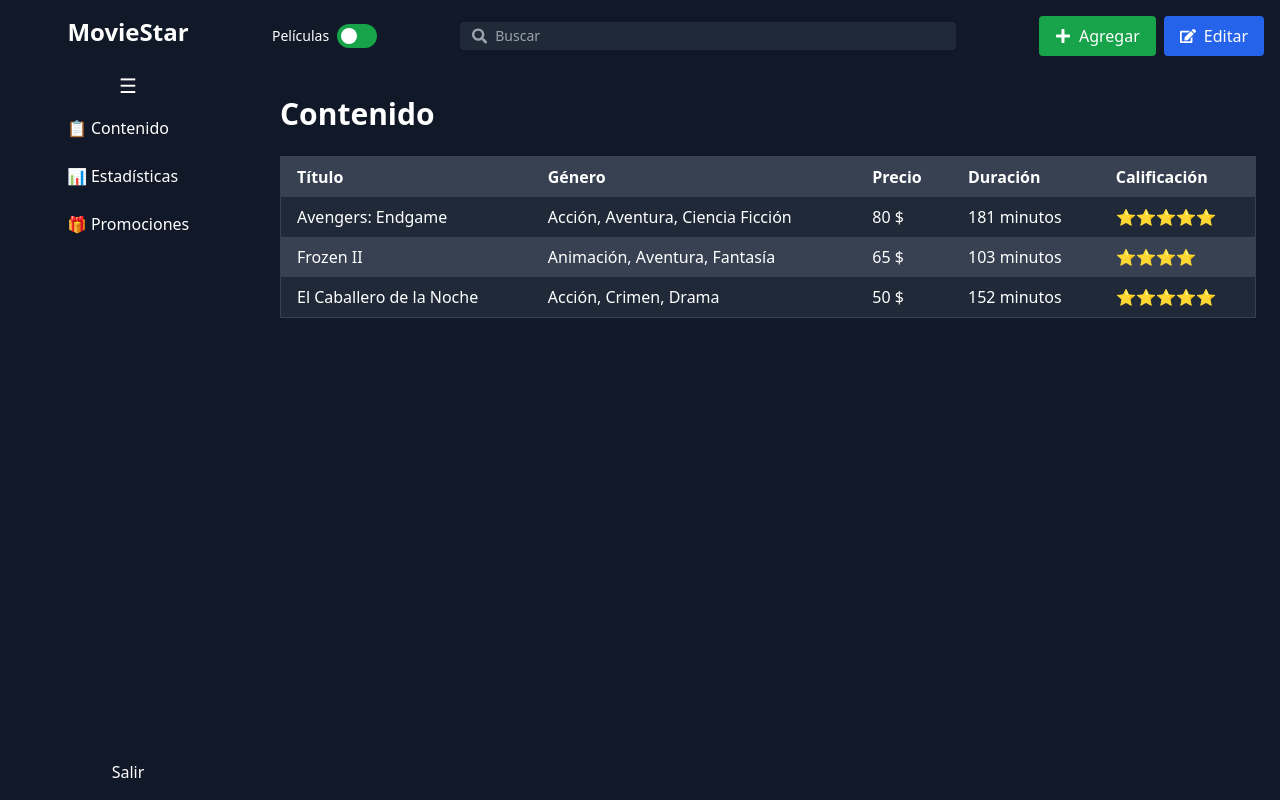
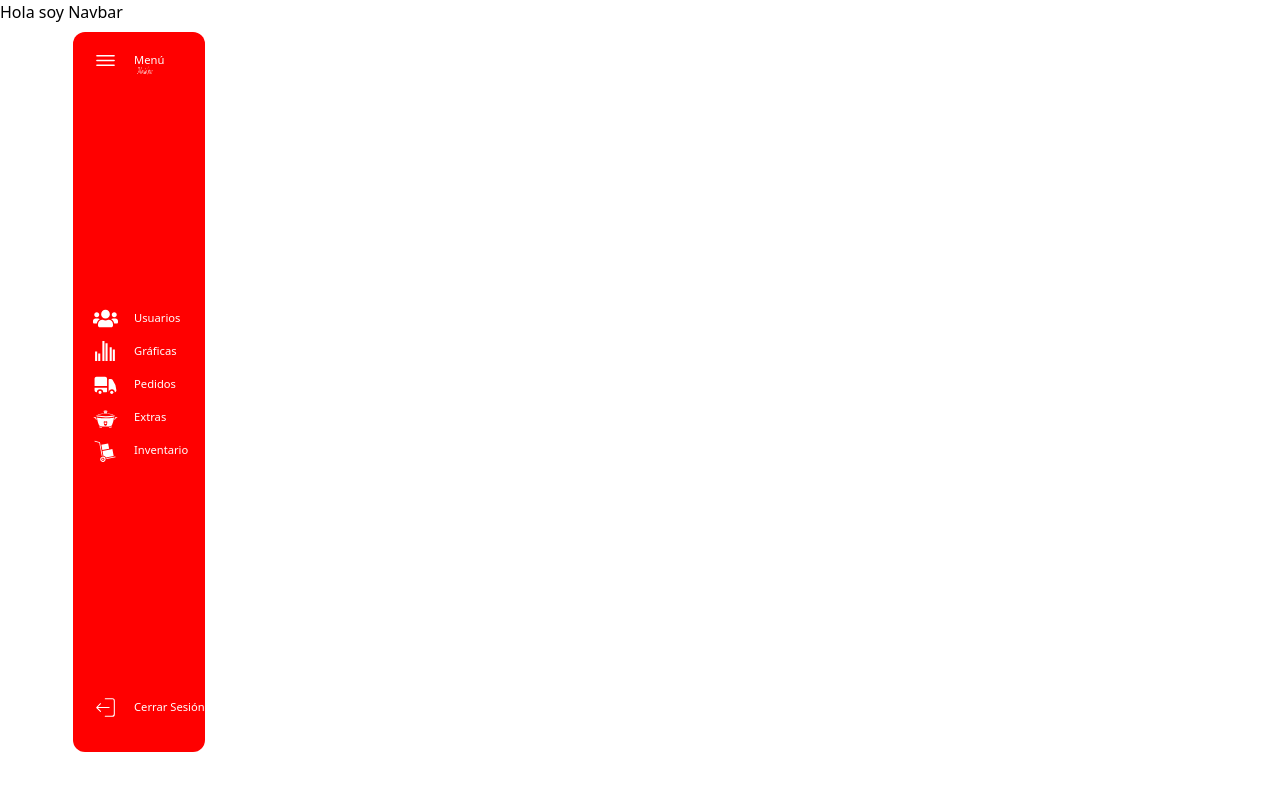
Before and after one commit to MarmolejoValle/MovieStar, a React (Vite) app: page /admin-views in a window 1280 px wide. Built offline with nearby package versions, Linux system fonts and the light colour scheme; a web font is replaced by a local one.

Commit message:
Se elimino todo progreso de admin, y dejamos un nuevo sidebar, apartir de ahi se va trabajar el navbar y la pantalla de contenido

```diff
--- a/package.json
+++ b/package.json
@@ -10,6 +10,8 @@
     "preview": "vite preview"
   },
   "dependencies": {
+    "flowbite": "^2.5.2",
+    "flowbite-react": "^0.10.2",
     "react": "^18.3.1",
     "react-dom": "^18.3.1",
     "react-icons": "^5.3.0",
--- /dev/null
+++ b/src/admin/components/IconLabel.jsx
@@ -0,0 +1,13 @@
+import { Label } from "flowbite-react";
+import { Link } from "react-router-dom";
+
+export const IconLabel = ({Icon,value,id,boolean,urlRoute,funtion})=>{
+    return(
+        <Link to={urlRoute} onClick={funtion}>
+        <div className="flex items-center mt-1 mb-1 hover:border-l-4 duration-75" id={id}>
+                        <Icon size={25} className="mr-4 ml-5 " />
+                        <Label value={value} className="text-white text-[.7rem] " hidden={boolean}  />
+         </div>
+         </Link>
+    );
+}
--- a/src/admin/components/NavbarAdmin.jsx
+++ b/src/admin/components/NavbarAdmin.jsx
@@ -1,57 +1,11 @@
-import React, { useState } from "react";
-import { FaPlus, FaEdit, FaSearch } from "react-icons/fa"; // Iconos
+import React, { Component } from 'react'
 
-const NavbarAdmin = () => {
-  const [isPeliculas, setIsPeliculas] = useState(true);
-
-  const toggleSwitch = () => {
-    setIsPeliculas(!isPeliculas);
-  };
+export const NavbarAdmin = () => {
 
   return (
-    <header className="flex items-center justify-between bg-gray-900 p-4 text-white">
-      {/* Switch Películas/Series */}
-      <div className="flex items-center">
-        <label className="flex items-center cursor-pointer">
-          <span className="text-sm mr-2">{isPeliculas ? "Películas" : "Series"}</span>
-          <div
-            className={`relative w-10 h-6 rounded-full ${
-              isPeliculas ? "bg-green-600" : "bg-blue-600"
-            }`}
-            onClick={toggleSwitch}
-          >
-            <div
-              className={`absolute w-4 h-4 bg-white rounded-full top-1 ${
-                isPeliculas ? "left-1" : "right-1"
-              } transition-all`}
-            ></div>
-          </div>
-        </label>
-      </div>
+    <div>Hola soy Navbar</div>
+  )
 
-      {/* Barra de búsqueda */}
-      <div className="flex items-center w-1/2 bg-gray-800 rounded px-3 py-1">
-        <FaSearch className="text-gray-400" />
-        <input
-          type="text"
-          placeholder="Buscar"
-          className="ml-2 w-full bg-transparent text-sm placeholder-gray-400 text-white focus:outline-none"
-        />
-      </div>
+}
 
-      {/* Botones */}
-      <div className="flex space-x-2">
-        <button className="flex items-center px-4 py-2 bg-green-600 text-white rounded hover:bg-green-700">
-          <FaPlus className="mr-2" />
-          Agregar
-        </button>
-        <button className="flex items-center px-4 py-2 bg-blue-600 text-white rounded hover:bg-blue-700">
-          <FaEdit className="mr-2" />
-          Editar
-        </button>
-      </div>
-    </header>
-  );
-};
-
-export default NavbarAdmin;
+export default NavbarAdmin
--- a/src/admin/components/Sidebar.jsx
+++ b/src/admin/components/Sidebar.jsx
@@ -1,51 +1,58 @@
-import React, { useState } from "react";
+import { IoIosMenu } from "react-icons/io";
+import { GiHandTruck, GiRiceCooker } from "react-icons/gi";
+import { HiTruck } from "react-icons/hi2";
+import { RiBarChartGroupedLine } from "react-icons/ri";
+import { FaUsers } from "react-icons/fa";
+import { CiLogout } from "react-icons/ci";
+import { useState } from "react";
+import { IconLabel } from "./IconLabel";
 
-const Sidebar = ({ setSection }) => {
-  const [isExpanded, setIsExpanded] = useState(false);
+export const Sidebar = () => {
+  const [labelVision, setLabelVision] = useState({ vision: false, width: "w-44" });
+
+  const changeSize = () => {
+    setLabelVision((prev) => ({
+      vision: !prev.vision,
+      width: prev.vision ? "w-44" : "w-14",
+    }));
+  };
 
   return (
-    <aside
-      className={`bg-gray-900 text-white w-${isExpanded ? "64" : "16"}
-        hover:w-64 transition-all duration-300 h-screen flex flex-col items-center p-4`}
-      onMouseEnter={() => setIsExpanded(true)}
-      onMouseLeave={() => setIsExpanded(false)}
-    >
-      {/* MovieStar or M depending on expansion */}
-      <div className="text-2xl font-bold text-white mb-6">
-        {isExpanded ? "MovieStar" : "M"}
+    <>
+      <div className={`${labelVision.wigth}  ml-4 mr-4 h-[90vh] mt-8 flex justify-center items-center`} >
+        <nav id="barNav" style={{ backgroundColor: "red" }} className={`text-white ${labelVision.wigth} h-[90vh] fixed  flex flex-col justify-between  rounded-xl   duration-75`}>
+
+          <div className="flex flex-col mt-3" id="menu" >
+            <div onClick={changeSize}>
+              <IconLabel Icon={IoIosMenu} value={"Menú"} id={"users"} boolean={labelVision.vision} />
+
+            </div>
+
+          </div>
+
+          <div className="flex flex-col ">
+            <IconLabel Icon={FaUsers} value={"Usuarios"} id={"Usuarios"} boolean={labelVision.vision} urlRoute={"/Users"} />
+            <IconLabel Icon={RiBarChartGroupedLine} value={"Gráficas"} id={"users"} boolean={labelVision.vision} urlRoute={"/Graphics"} />
+            <IconLabel Icon={HiTruck} value={"Pedidos"} id={"Pedidos"} boolean={labelVision.vision} urlRoute={"/Ordens"} />
+            <IconLabel Icon={GiRiceCooker} value={"Extras"} id={"Extras"} boolean={labelVision.vision} urlRoute={"/Extras"} />
+            <IconLabel Icon={GiHandTruck} value={"Inventario"} id={"users"} boolean={labelVision.vision} urlRoute={"/Inventory"} />
+          </div>
+          <div className="flex flex-col mb-3" id="footer">
+
+            <IconLabel Icon={CiLogout} value={"Cerrar Sesión"} id={"Salir"} boolean={labelVision.vision} urlRoute={"/"} />
+            <div className="flex justify-center mt-4">
+              <img style={{ width: "16px" , height: "15px" }}
+                src="/LOGO-MS.png"
+                alt="Logo de la Empresa"
+                className="absolute top-8 left-16 h-20 w-auto"
+              />
+
+            </div>
+          </div>
+
+        </nav>
       </div>
-
-      <div
-        className="text-xl mb-4 cursor-pointer"
-      >
-        ☰
-      </div>
-
-      <ul className="flex flex-col gap-6">
-        <li
-          className="hover:cursor-pointer hover:text-gray-300"
-          onClick={() => setSection("Contenido")}
-        >
-          {isExpanded ? "📋 Contenido" : "📋"}
-        </li>
-        <li
-          className="hover:cursor-pointer hover:text-gray-300"
-          onClick={() => setSection("Estadísticas")}
-        >
-          {isExpanded ? "📊 Estadísticas" : "📊"}
-        </li>
-        <li
-          className="hover:cursor-pointer hover:text-gray-300"
-          onClick={() => setSection("Promociones")}
-        >
-          {isExpanded ? "🎁 Promociones" : "🎁"}
-        </li>
-      </ul>
-
-      <div className="mt-auto hover:cursor-pointer hover:text-red-500">
-        {isExpanded ? "Salir" : "🚪"}
-      </div>
-    </aside>
+    </>
   );
 };
 
--- a/src/admin/pages/Contenido.jsx
+++ b/src/admin/pages/Contenido.jsx
@@ -1,84 +1,16 @@
-import React from "react";
-import Sidebar from "../components/Sidebar";
-import Navbar from "../components/NavbarAdmin";
+import React, { Component } from 'react'
+import Sidebar from '../components/Sidebar'
+import NavbarAdmin from '../components/NavbarAdmin'
 
-const Contenido = () => {
-  const peliculas = [
-    {
-      titulo: "Avengers: Endgame",
-      genero: "Acción, Aventura, Ciencia Ficción",
-      precio: "80 $",
-      duracion: "181 minutos",
-      calificacion: 5,
-    },
-    {
-      titulo: "Frozen II",
-      genero: "Animación, Aventura, Fantasía",
-      precio: "65 $",
-      duracion: "103 minutos",
-      calificacion: 4,
-    },
-    {
-      titulo: "El Caballero de la Noche",
-      genero: "Acción, Crimen, Drama",
-      precio: "50 $",
-      duracion: "152 minutos",
-      calificacion: 5,
-    },
-  ];
-
-  const renderStars = (count) => {
-    return Array(count).fill("⭐").join("");
-  };
+export const Contenido = () => {
 
   return (
-    <div className="flex">
-      {/* Sidebar */}
+    <div className="flex flex-row">
+      <NavbarAdmin />
       <Sidebar />
+    </div>
+  )
 
-      {/* Main Content */}
-      <div className="flex-1 bg-gray-900">
-        {/* Navbar */}
-        <Navbar />
+}
 
-        <div className="p-6">
-          {/* Título */}
-          <h1 className="text-3xl font-bold text-white mb-6">Contenido</h1>
-
-          {/* Table */}
-          <div className="overflow-x-auto">
-            <table className="table-auto w-full text-left border-collapse border border-gray-700 text-white">
-              <thead className="bg-gray-700">
-                <tr>
-                  <th className="px-4 py-2">Título</th>
-                  <th className="px-4 py-2">Género</th>
-                  <th className="px-4 py-2">Precio</th>
-                  <th className="px-4 py-2">Duración</th>
-                  <th className="px-4 py-2">Calificación</th>
-                </tr>
-              </thead>
-              <tbody>
-                {peliculas.map((pelicula, index) => (
-                  <tr
-                    key={index}
-                    className={`${
-                      index % 2 === 0 ? "bg-gray-800" : "bg-gray-700"
-                    }`}
-                  >
-                    <td className="px-4 py-2">{pelicula.titulo}</td>
-                    <td className="px-4 py-2">{pelicula.genero}</td>
-                    <td className="px-4 py-2">{pelicula.precio}</td>
-                    <td className="px-4 py-2">{pelicula.duracion}</td>
-                    <td className="px-4 py-2">{renderStars(pelicula.calificacion)}</td>
-                  </tr>
-                ))}
-              </tbody>
-            </table>
-          </div>
-        </div>
-      </div>
-    </div>
-  );
-};
-
-export default Contenido;
+export default Contenido
```
Also changed, not shown: 1 other file (tests, documents, lock files or other folders).
